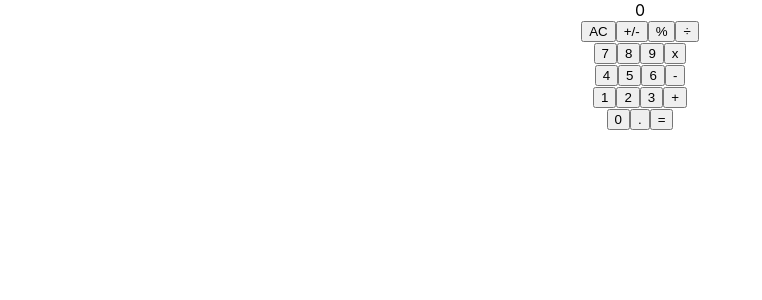
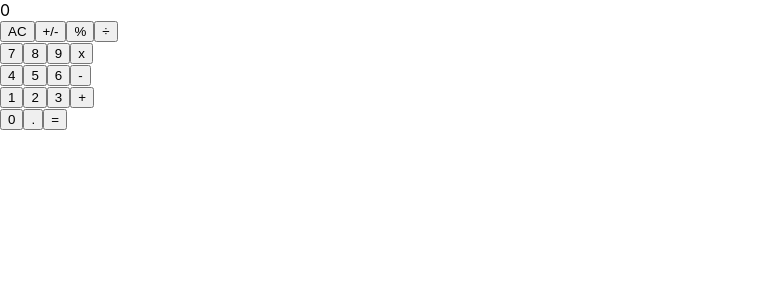
Before and after one commit to Bluette1/calculator, a React (Create React App) app: page / in a window 1280 px wide. Shown: the top 300 px of the page, without its empty margins (0-762 px from the left). Built offline with nearby package versions, Linux system fonts and the light colour scheme.

Commit message:
Changes according to review

```diff
--- a/src/components/App.js
+++ b/src/components/App.js
@@ -1,15 +1,14 @@
+import React from 'react';
 import '../App.css';
 import ButtonGroups from './ButtonGroups';
 import buttonGroups from '../helpers/buttonGroups';
 import Display from './Display';
 
 const App = () => (
-  <div className="App">
-    <>
-      <Display />
-      <ButtonGroups groups={buttonGroups()} />
-    </>
-  </div>
+  <>
+    <Display />
+    <ButtonGroups groups={buttonGroups()} />
+  </>
 );
 
 export default App;
--- a/src/components/ButtonGroups.js
+++ b/src/components/ButtonGroups.js
@@ -6,13 +6,11 @@ const ButtonGroups = props => {
   const { groups } = props;
 
   return (
-    <div>
-      {groups.map((btnPanel, idx) => (
-        <React.Fragment key={Object.keys(btnPanel)[0]}>
-          <ButtonPanel itemList={btnPanel[`itemList${idx}`]} />
-        </React.Fragment>
-      ))}
-    </div>
+    groups.map((btnPanel, idx) => (
+      <React.Fragment key={Object.keys(btnPanel)[0]}>
+        <ButtonPanel itemList={btnPanel[`itemList${idx}`]} />
+      </React.Fragment>
+    ))
   );
 };
 ButtonGroups.propTypes = {
```
